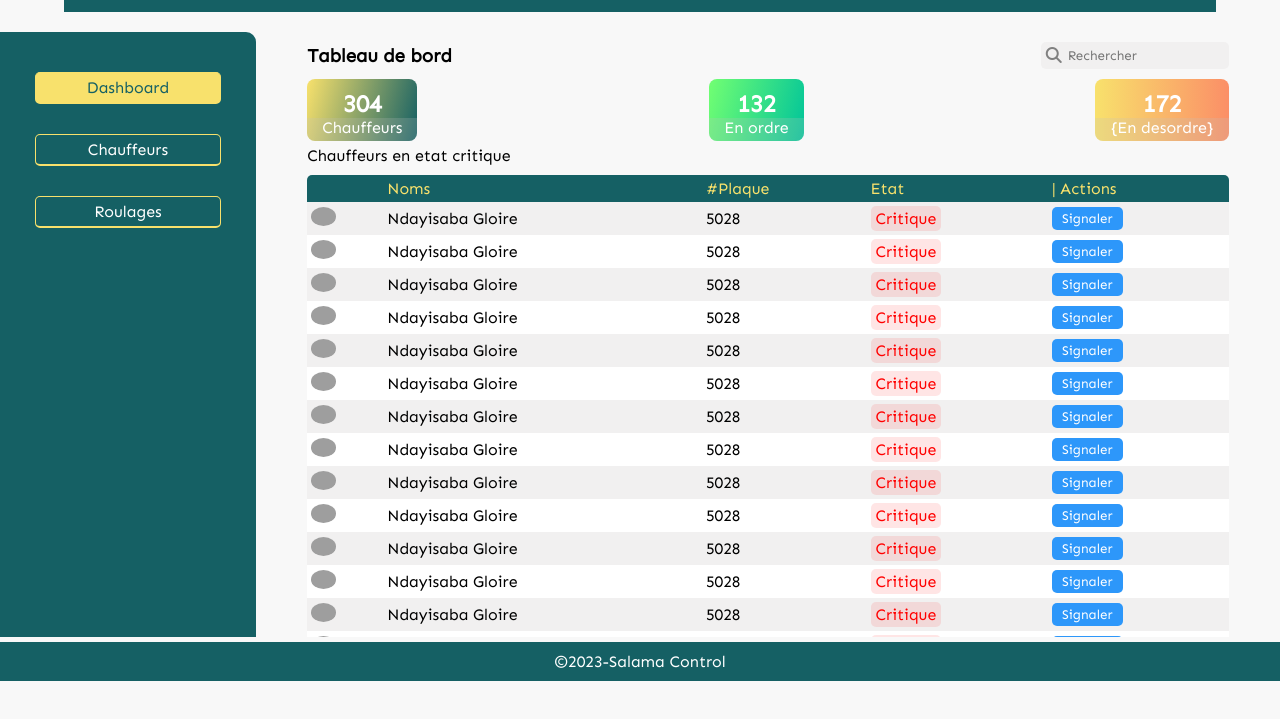
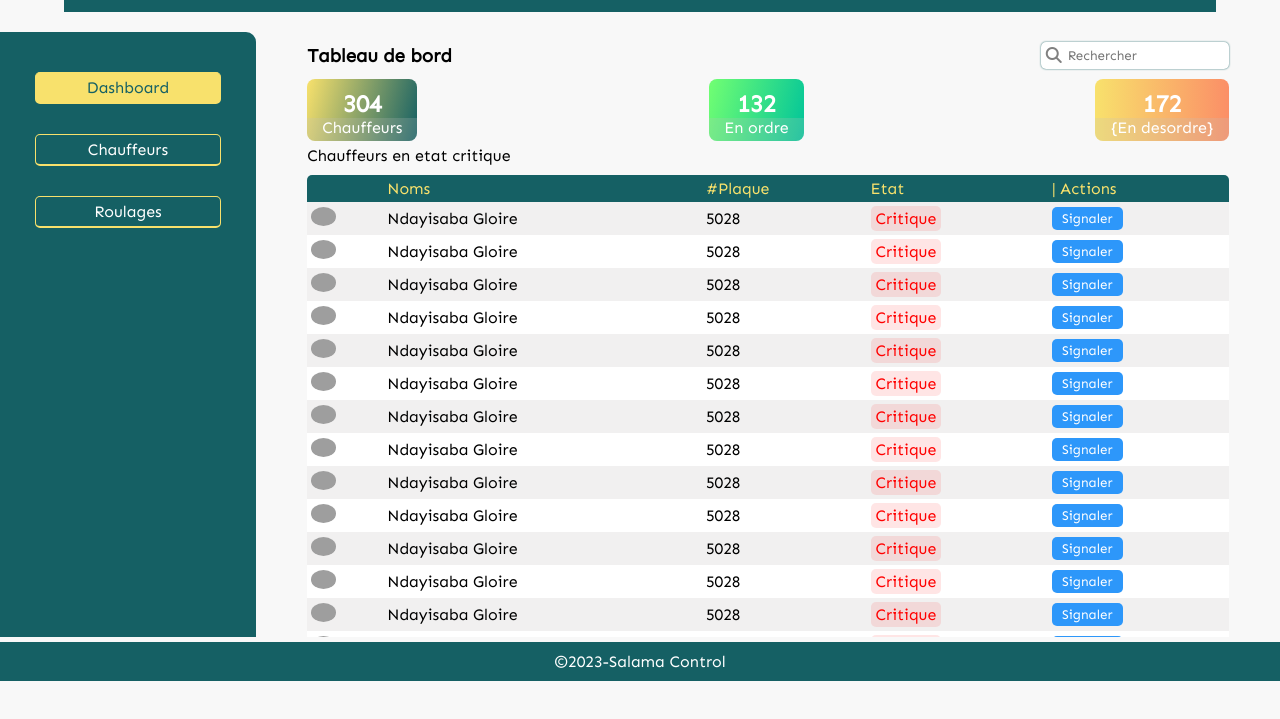
Before and after one commit to carlosgloire/salama-control, a plain HTML site: page index.html in a window 1280 px wide. Shown: the part 77-796 px from the top of the page. Drawn offline with Linux system fonts and the light colour scheme; grey boxes are pictures that could not be loaded.

Commit message:
add this to my repository

```diff
--- a/sass/globals/_template.scss
+++ b/sass/globals/_template.scss
@@ -124,6 +124,8 @@ section{
             display: flex;
             gap: 6px;
             -webkit-column-gap:6px ;
+            background-color: var(--white);
+            box-shadow: 0px 0px 2px 0px var(--teal_color);
             input{
                 border: none;
                 width: 100%;
```
Also changed, not shown: css/index.css, 1 other file.
